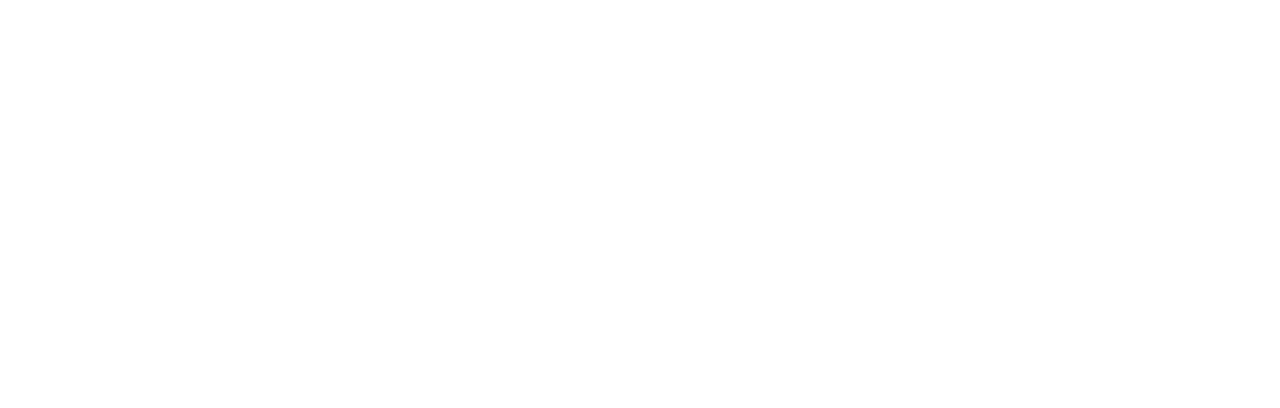
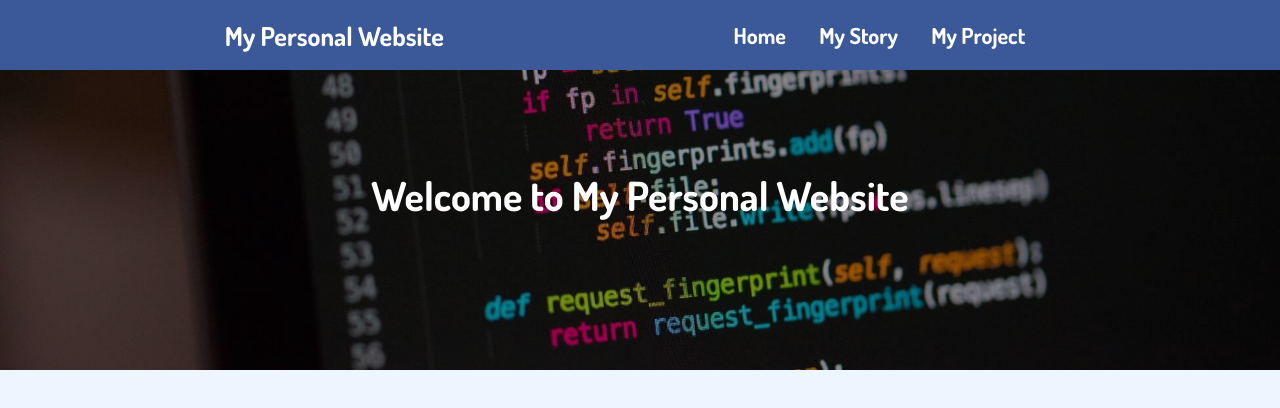
Before and after one commit to bayuoktari/bayuoktari.github.io, a plain HTML site: page index.html in a window 1280 px wide. Drawn offline with Linux system fonts and the light colour scheme.

Commit message:
add nav & banner

```diff
--- a/css/style.css
+++ b/css/style.css
@@ -0,0 +1,64 @@
+@import url("https://fonts.googleapis.com/css?family=Dosis:400,500,700&display=swap");
+* {
+  margin: 0;
+  padding: 0;
+  box-sizing: border-box;
+}
+body {
+  font-family: "Dosis", sans-serif;
+  background-color: #edf6ff;
+}
+header nav {
+  background-color: #3b5998;
+  height: 70px;
+  padding: 10px 80px;
+  display: flex;
+  justify-content: space-around;
+  align-items: center;
+  position: relative;
+  z-index: 10;
+}
+header nav .brand {
+  font-size: 26px;
+}
+header nav .brand a {
+  color: #fff;
+  text-decoration: none;
+  font-weight: 700;
+}
+header nav .nav-link li {
+  list-style: none;
+  display: inline;
+  margin-right: 30px;
+  font-size: 22px;
+}
+.link-item {
+  color: #ffff;
+  font-weight: 700;
+  text-decoration: none;
+}
+.banner {
+  height: 300px;
+  background-color: #cccccc;
+  background-image: url("../img/banner.jpeg");
+  background-size: cover;
+  background-position: center bottom;
+  position: relative;
+  z-index: 0;
+}
+.banner .banner-overlay {
+  background-color: #000000;
+  position: absolute;
+  height: 300px;
+  width: 100%;
+  opacity: 0.4;
+  z-index: 1;
+}
+.banner .hero-text {
+  font-size: 40px;
+  text-align: center;
+  padding-top: 100px;
+  color: #ffffff;
+  position: relative;
+  z-index: 2;
+}
--- a/index.html
+++ b/index.html
@@ -5,6 +5,24 @@
     <meta name="viewport" content="width=device-width, initial-scale=1.0" />
     <meta http-equiv="X-UA-Compatible" content="ie=edge" />
     <title>My Personal Website</title>
+    <link rel="stylesheet" href="./css/style.css" />
   </head>
-  <body></body>
+  <body>
+    <!-- Header Section -->
+    <header>
+      <nav>
+        <div class="brand"><a href="./index.html">My Personal Website</a></div>
+        <div class="nav-link">
+          <li><a class="link-item" href="./index.html">Home</a></li>
+          <li><a class="link-item" href="./story.html">My Story</a></li>
+          <li><a class="link-item" href="./project.html">My Project</a></li>
+        </div>
+      </nav>
+    </header>
+    <!-- Header End -->
+    <section class="banner">
+      <div class="banner-overlay"></div>
+      <h2 class="hero-text">Welcome to My Personal Website</h2>
+    </section>
+  </body>
 </html>
```
Also changed, not shown: img/banner.jpeg (added).
